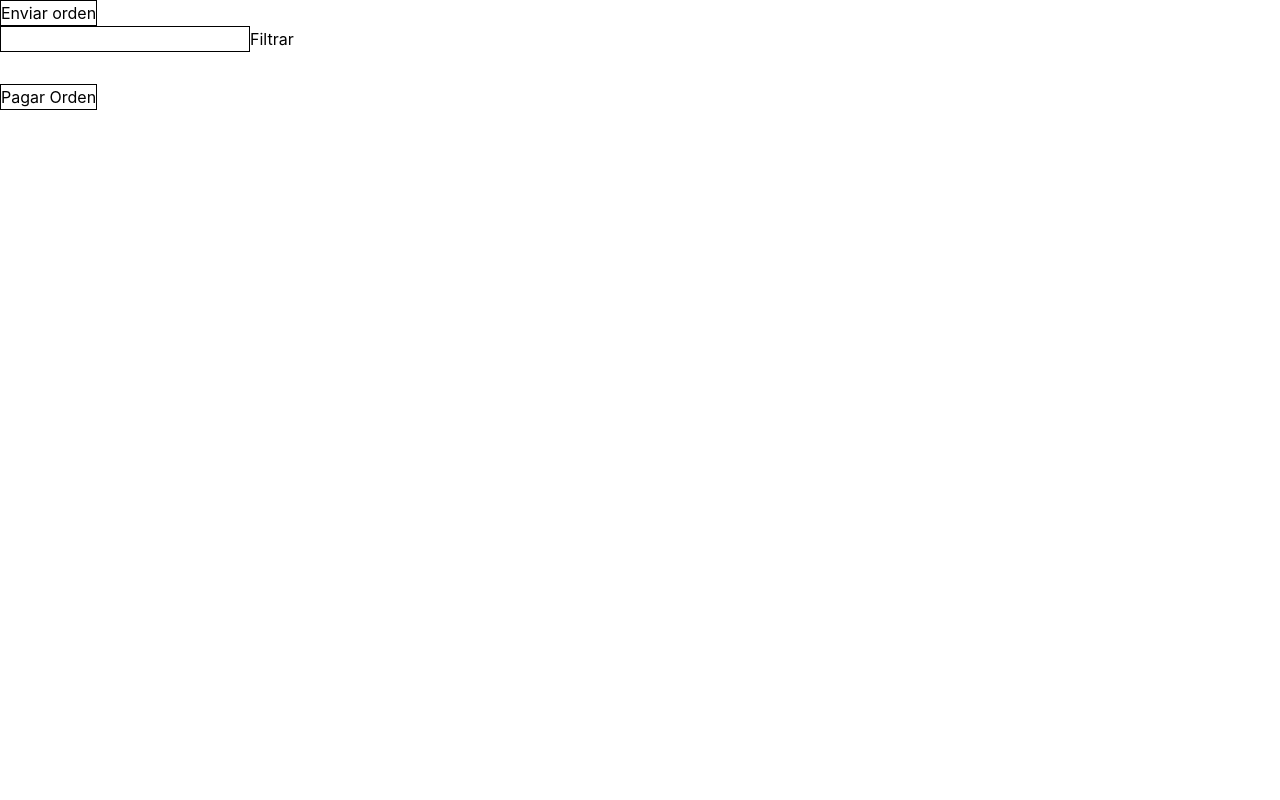
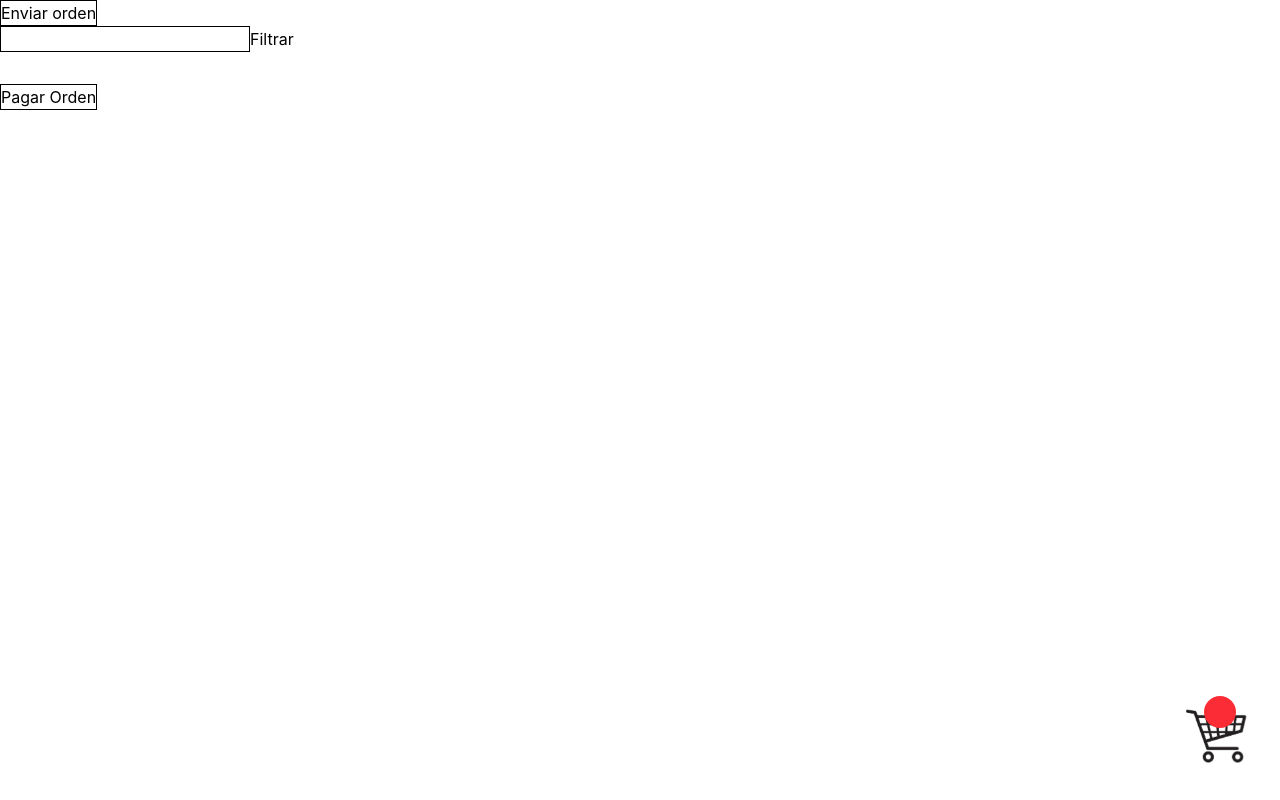
Before and after one commit to Leo92nov/eCommerce, a React (Vite) app: page / in a window 1280 px wide. Built offline with nearby package versions, Linux system fonts and the light colour scheme; no server answers; the database is empty.

Commit message:
armandocart

```diff
--- a/src/App.jsx
+++ b/src/App.jsx
@@ -1,6 +1,7 @@
 
 import './App.css'
 import AddOrders from './components/AddOrders'
+import Cart from './components/cart'
 import EraseOrder from './components/EraseOrder'
 import ProductsComponent from './components/ProductsComponent'
 
@@ -10,6 +11,7 @@ function App() {
     <AddOrders></AddOrders>
     <ProductsComponent key="prod" ></ProductsComponent>
     <EraseOrder></EraseOrder>
+    <Cart></Cart>
     </>
   )
 }
--- /dev/null
+++ b/src/components/Cart.jsx
@@ -0,0 +1,11 @@
+export default function Cart({items}){
+
+    return <>
+    <div className="w-20 h-20 fixed bottom-6 right-6 rounded-full bg-blue-200">
+        <section className="h-8 w-8 bg-red-500 rounded-full bottom right-11 fixed text-center text-white">
+            {items}
+        </section>
+        <img src="../../Car6.jpg" alt="" />
+    </div>
+</>
+}
```
Also changed, not shown: public/Car6.jpg (added).
